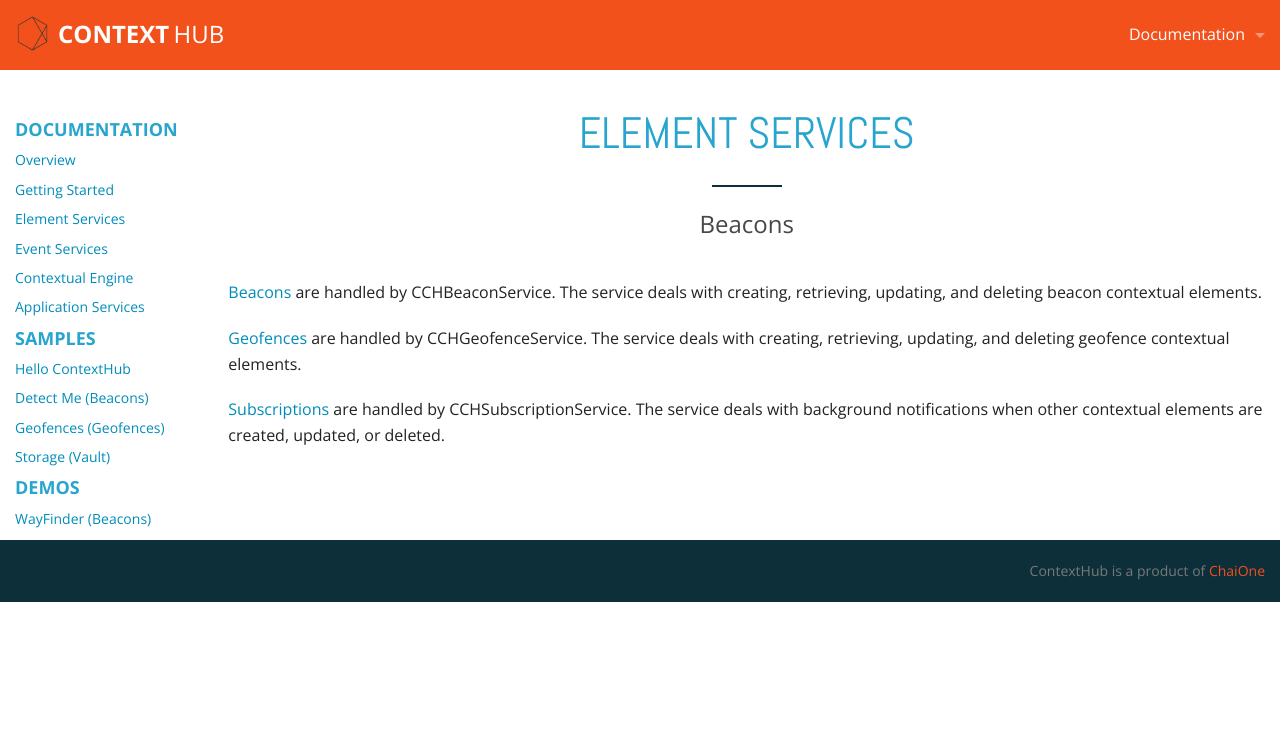
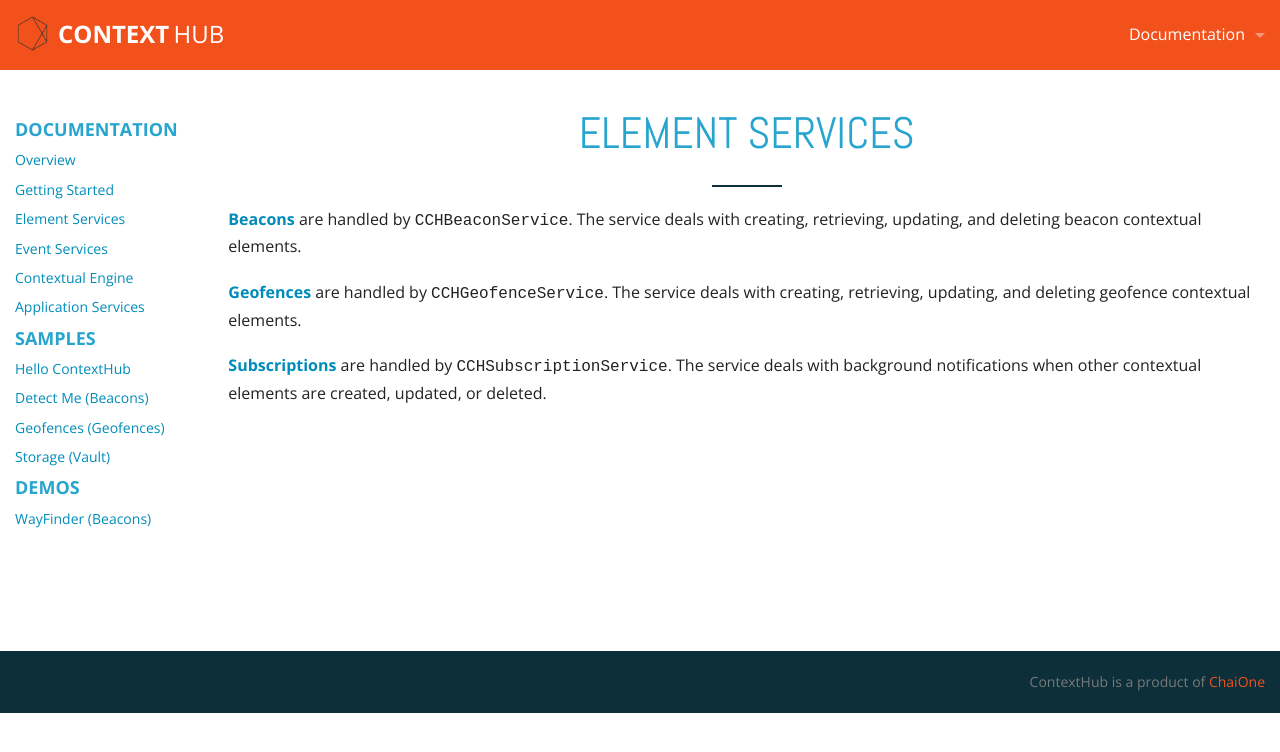
Before and after one commit to contexthub/contexthub.github.io, a Jekyll site: the page built from element-services/index.md, in a window 1280 px wide. Shown: the top 752 px of the page. Built offline with Jekyll 4.4.1, drawn with Linux system fonts in a browser that asks for light colours; a style sheet for code colours, icons or effects is not loaded.

Commit message:
Format element service links

```diff
--- a/element-services/index.md
+++ b/element-services/index.md
@@ -4,15 +4,19 @@ layout: default
 ---
 # Element Services
 
-## Beacons
-
-[Beacons](/element-services/beacons) are handled by CCHBeaconService. The service deals with creating, retrieving, updating, and deleting beacon contextual elements.
+**[Beacons](/element-services/beacons)** are handled by `CCHBeaconService`. The service deals with creating, retrieving, updating, and deleting beacon contextual elements.
 
 
-[Geofences](/element-services/geofences) are handled by CCHGeofenceService. The service deals with creating, retrieving, updating, and deleting geofence contextual elements.
+**[Geofences](/element-services/geofences)** are handled by `CCHGeofenceService`. The service deals with creating, retrieving, updating, and deleting geofence contextual elements.
 
 
-[Subscriptions](/element-services/subscriptions) are handled by CCHSubscriptionService. The service deals with background notifications when other contextual elements are created, updated, or deleted.
+**[Subscriptions](/element-services/subscriptions)** are handled by `CCHSubscriptionService`. The service deals with background notifications when other contextual elements are created, updated, or deleted.
 
 <br />
 <br />
+<br />
+<br />
+<br />
+<br />
+<br />
+<br />
```
